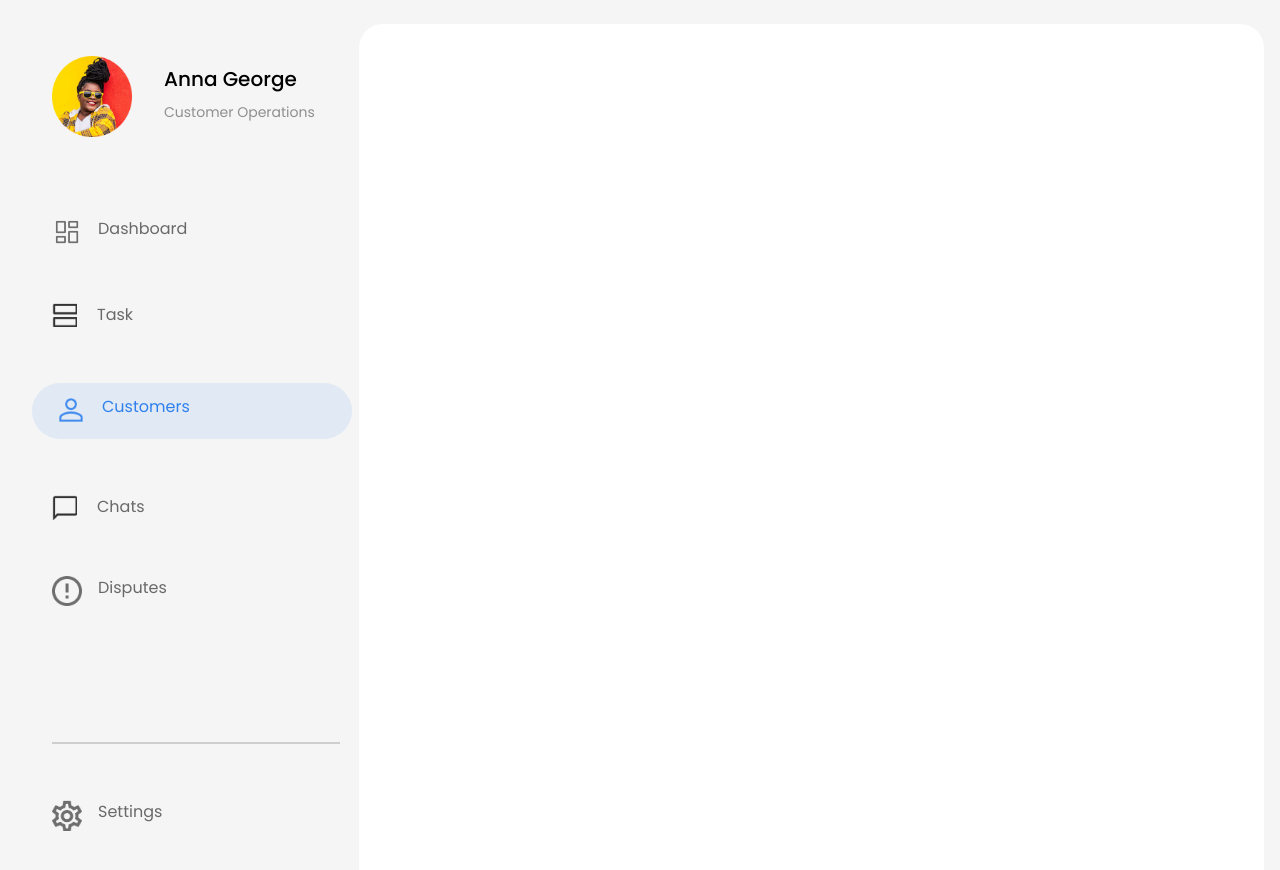
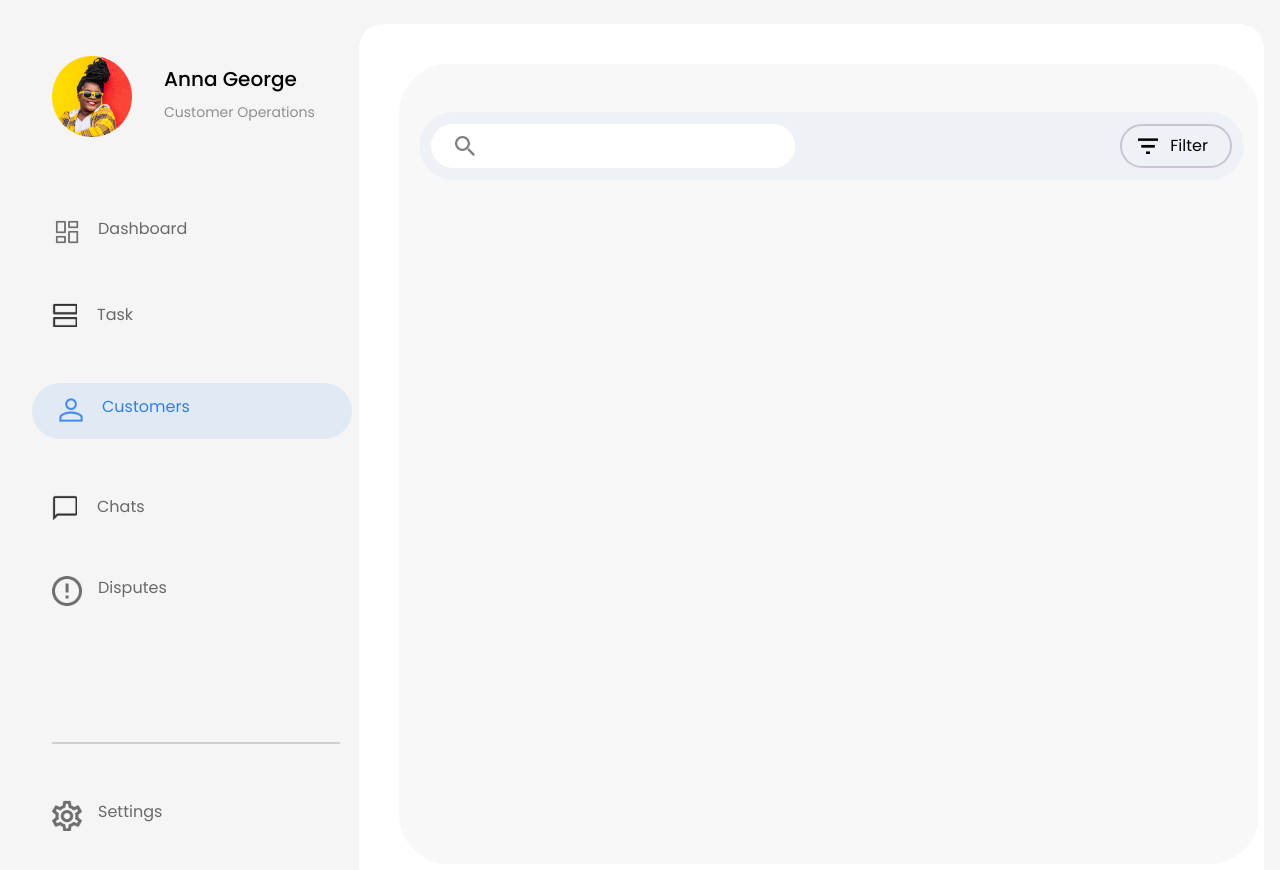
Before and after one commit to Divinegirl8/Dashboard, a React (Create React App) app: page / in a window 1280 px wide. Shown: the top 870 px of the page. Built offline with nearby package versions, Linux system fonts and the light colour scheme.

Commit message:
new commit

```diff
--- a/src/Component/Customer/index.tsx
+++ b/src/Component/Customer/index.tsx
@@ -5,7 +5,7 @@ import {Icons} from "../../icon/icons";
 import Table from "../Table";
 
 
-const DashBoard : React.FC = () => {
+const Customer: React.FC = () => {
     return (
         <div className={"flex flex-row justify-between font-custom-fonts-family"}>
             <div className={`flex flex-col w-custom-side-bar-width ml-4 mt-10 ${styles.sideBar}`}>
@@ -59,11 +59,11 @@ const DashBoard : React.FC = () => {
             </div>
 
 
-            <div className={"w-full h-custom-table-container bg-white rounded-3xl mt-2"}>
-                <Table/>
-            </div>
+
+                    <Table/>
+
         </div>
     )
 }
 
-export default DashBoard
+export default Customer
--- a/src/Component/Table/index.tsx
+++ b/src/Component/Table/index.tsx
@@ -1,22 +1,42 @@
 import React from "react";
+import {Icons} from "../../icon/icons";
 
-const Table : React.FC = () =>{
-    return(
-        <div>
+const Table: React.FC = () => {
+    return (
 
-            <div>
+        <div className={"w-full h-custom-table-container bg-white rounded-3xl mt-2 font-custom-fonts-family"}>
+            <div className={"bg-custom-grey2 w-custom-width h-custom-table-container2 ml-10 mr-5 mt-10 rounded-custom-border-radius flex flex-col"}>
 
-            </div>
+                <div className={"ml-5 mt-12 flex flex-row justify-between bg-search-container-color w-custom-width2 p-3 rounded-custom-border-radius"}>
+                    <div className={"flex flex-row bg-white rounded-custom-border-radius"}>
+                        <div className={"mt-3 ml-6 "}>
+                            <img src={Icons.search} alt={"search"} width={20}/>
+                        </div>
+                        <div>
+                            <input type={"text"} className={"w-80 h-11 rounded-custom-border-radius outline-none  text-custom-font-size2 pl-2"}/>
+                        </div>
 
+                    </div>
 
-            <div>
+                    <div>
+                          <div className={"flex flex-row gap-3 w-28 border-custom-color2 border-solid border-2 p-2 rounded-custom-border-radius cursor-pointer"}>
+                              <img src={Icons.filter} alt={"filter"} className={"w-5 h-4 mt-1 ml-2"} />
+                              <p className={""}>Filter</p>
+                          </div>
+                    </div>
+                </div>
+
+                <div>
+                    {/* Table content or additional elements can be added here */}
+                </div>
 
             </div>
 
 
         </div>
-    )
 
-}
 
-export default Table
+    );
+};
+
+export default Table;
--- a/src/Route/Route.tsx
+++ b/src/Route/Route.tsx
@@ -1,8 +1,9 @@
-import DashBoard from "../Component/Customer";
+
+import Customer from "../Component/Customer";
 
 export const Route = [
     {
         path : "/",
-        element : <DashBoard/>
+        element : <Customer/>
     },
 ]
--- a/tailwind.config.js
+++ b/tailwind.config.js
@@ -11,13 +11,19 @@ module.exports = {
         'custom-customer-position-color' : '#8F8F8F',
         'custom-color' : '#696969',
         'custom-customer-bg-color' : '#E1E9F4',
+        'search-container-color' : '#EEF2F7',
+        'custom-grey2' : '#F8F8F8',
+        'custom-color2' : '#CAC3D2'
 
       },
       width : {
         'custom-side-bar-width' : '450px',
+        'custom-width' : '95%',
+        'custom-width2' : '96%',
       },
       height :{
         'custom-table-container' : '905px',
+        'custom-table-container2' : '800px',
 
       },
       fontFamily:{
@@ -38,6 +44,9 @@ module.exports = {
       borderRadius :{
         'custom-border-radius' : '50px',
       },
+      border:{
+        'custom-size' : "1px",
+      }
 
     },
   },
```
Also changed, not shown: src/icon/icons.tsx (+6 -1 lines), src/asset/icons/filter.png (added), src/asset/icons/search.png (added).
